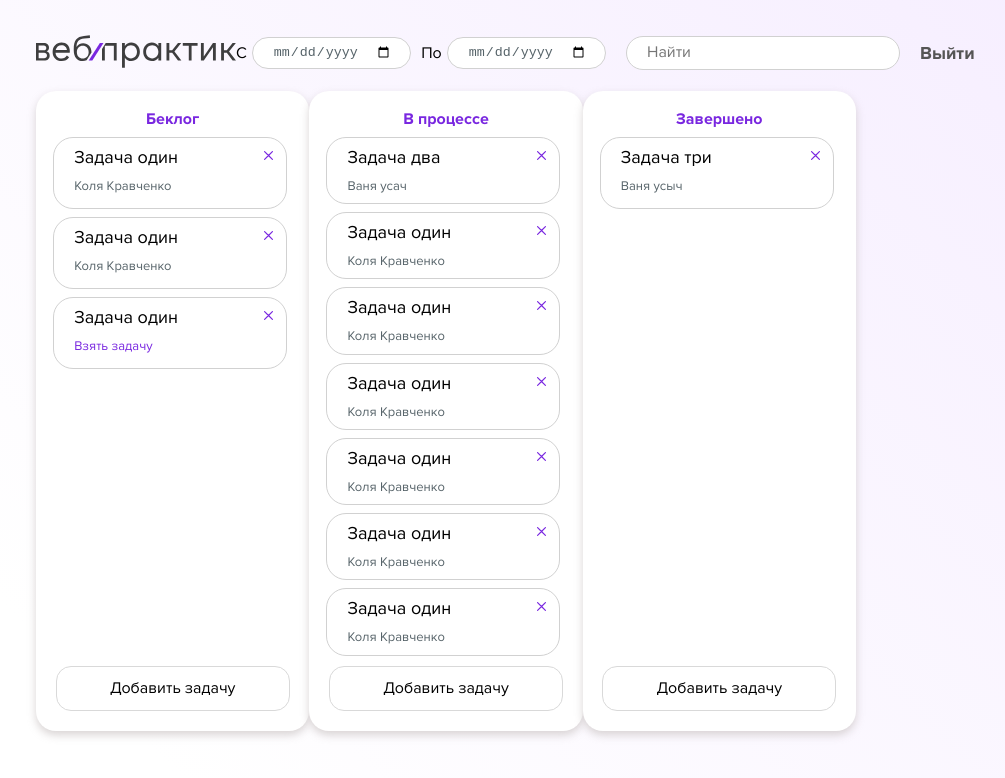
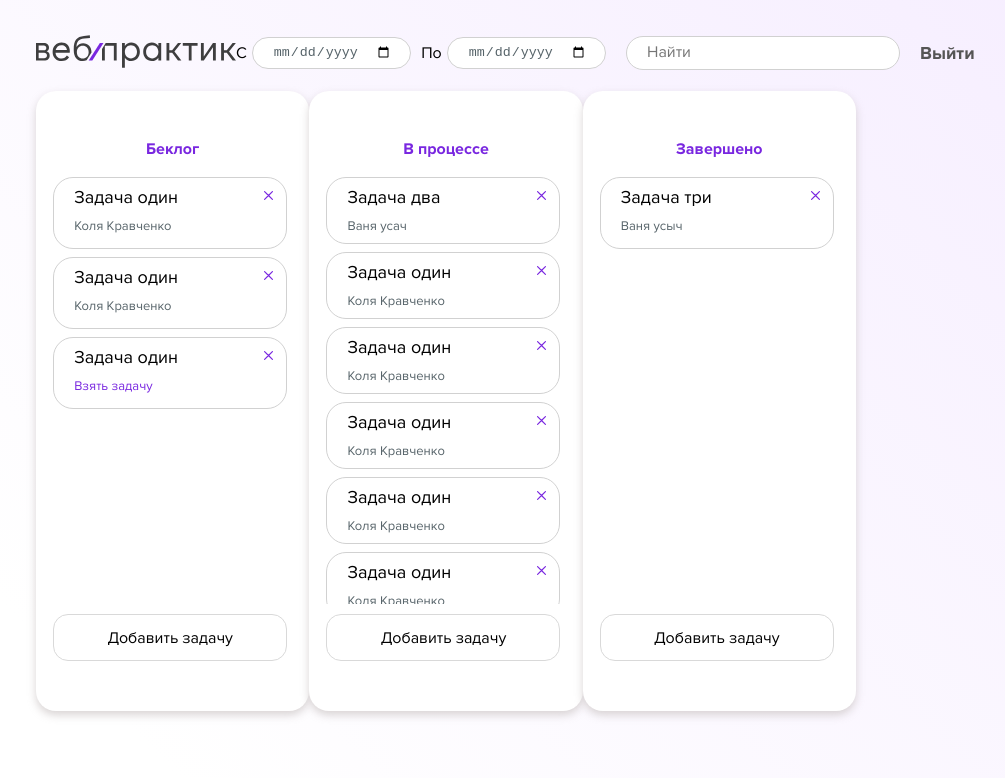
Before and after one commit to echo-tokyo/TaskManager, a Vue app in the folder frontend/: page / in a window 1280 px wide. Shown: the top 778 px of the page, without its empty margins (194-1199 px from the left). Built offline with nearby package versions, Linux system fonts and the light colour scheme.

Commit message:
cards done

```diff
--- a/frontend/src/components/Card.vue
+++ b/frontend/src/components/Card.vue
@@ -38,6 +38,8 @@ const isIframeActivated = ref(false)
         <input @click="addTask(), isModalActivated = false" type="button" value="Добавить">
     </div>
     <div class="card">
+        <div class="card-top">
+
             <h3 class="card__title">{{ props.title }}</h3>
 
             <draggable
@@ -53,6 +55,7 @@ const isIframeActivated = ref(false)
             </draggable>
             <!-- <div :class="'container-for-tasks'">
             </div> -->
+        </div>
         <div class="add-task" @click="isModalActivated = true">
             <p>Добавить задачу</p>
         </div>
@@ -60,6 +63,21 @@ const isIframeActivated = ref(false)
 </template>
 
 <style>
+.card-top{
+    display: flex;
+    flex-direction: column;
+    align-items: center;
+    height: 100%;
+    overflow: scroll;
+}
+.card-top::-webkit-scrollbar {
+    /* position: absolute;
+    width: 3px;
+    height: 3px; */
+    background-color: #f4f3f3;
+    width: 0px;
+    height: 0px;
+}
 .iframe {
     border-radius: 20px;
     left: 15vw;
@@ -128,8 +146,10 @@ const isIframeActivated = ref(false)
     display: flex;
     justify-content: center;
     align-items: center;
-    margin-top: 10px;
-    width: 85%;
+    /* margin-top: 10px; */
+    /* width: calc(100% - 15vw); */
+    width: calc(15vw + 40px);
+    margin-right: 5px;
     height: 50px;
     background-color: #ffffff;
     border: 1px solid #D9D9D9;
@@ -153,6 +173,7 @@ const isIframeActivated = ref(false)
 .container-for-tasks {
     display: flex;
     flex-direction: column;
+    justify-content: flex-start;
     gap: 8px;
     overflow: scroll;
     overflow-x: hidden;
@@ -161,29 +182,32 @@ const isIframeActivated = ref(false)
 }
 
 ::-webkit-scrollbar {
-    position: absolute;
+    /* position: absolute;
     width: 3px;
-    height: 3px;
-    background-color: #D9D9D9;
+    height: 3px; */
+    background-color: #f4f3f3;
+    width: 2px;
+    height: 2px;
 }
 
 ::-webkit-scrollbar-thumb {
     border-radius: 9em;
-    background-color: #474747;
+    background-color: rgb(214, 214, 214);
 }
 
-::-webkit-scrollbar-thumb:hover {
+/* ::-webkit-scrollbar-thumb:hover {
     background-color: #9e9e9e;
-}
+}  */
 
 .card {
-    padding-top: 20px;
-    padding-bottom: 20px;
+    gap: 10px;
+    padding-top: 50px;
+    padding-bottom: 50px;
     display: flex;
     flex-direction: column;
     align-items: center;
     width: 22vw;
-    height: 75vh;
+    height: 65vh;
     justify-content: space-between;
     background-color: #fff;
     border-radius: 20px;
@@ -191,7 +215,7 @@ const isIframeActivated = ref(false)
 }
 
 .card__title {
-    margin-bottom: 10px;
+    margin-bottom: 20px;
     font-size: 16px;
     color: #7927E0;
 }
```
Lines whose indentation alone changed are shown as unchanged.
